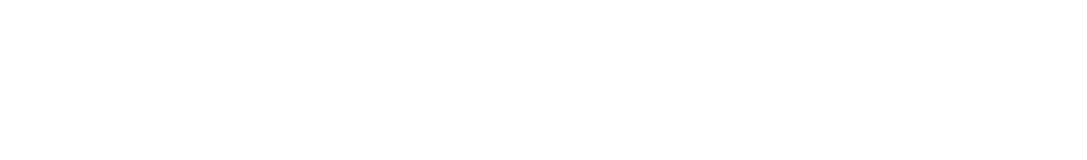
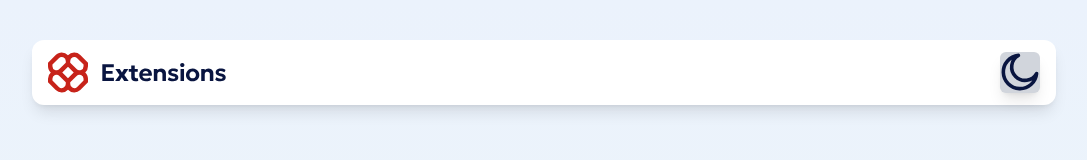
Before and after one commit to ayanC231209/UI-extension-manager, a plain HTML site: page index.html in a window 1280 px wide. Shown: the whole page, without its empty margins (96-1183 px from the left). Drawn offline with nearby package versions, Linux system fonts and the light colour scheme.

Commit message:
header done

```diff
--- a/index.html
+++ b/index.html
@@ -1,12 +1,43 @@
 <!DOCTYPE html>
-<html lang="en">
+<html lang="en"  data-theme="light">
 <head>
-    <meta charset="UTF-8">
-    <meta http-equiv="X-UA-Compatible" content="IE=edge">
-    <meta name="viewport" content="width=device-width, initial-scale=1.0">
-    <title>Document</title>
+  <meta charset="UTF-8">
+  <meta http-equiv="X-UA-Compatible" content="IE=edge">
+  <meta name="viewport" content="width=device-width, initial-scale=1.0">
+  <link href="https://cdn.jsdelivr.net/npm/daisyui@5" rel="stylesheet" type="text/css" />
+  <script src="https://cdn.jsdelivr.net/npm/@tailwindcss/browser@4"></script>
+  <link href="https://cdn.jsdelivr.net/npm/daisyui@5/themes.css" rel="stylesheet" type="text/css" />
+  <link rel="preconnect" href="https://fonts.googleapis.com">
+  <link rel="preconnect" href="https://fonts.gstatic.com" crossorigin>
+  <link href="https://fonts.googleapis.com/css2?family=Noto+Sans:wght@400;600;700&display=swap" rel="stylesheet">
+
+  <title>Extension manager</title>
 </head>
-<body>
+<body class="font-['Noto Sans'] bg-gradient-to-b from-[#EBF2FC] to-[#EEF8F9] h-screen pt-10">
+
+    <div class="flex  shadow-lg rounded-xl bg-white max-w-[80%] mx-auto  ">
+
+
+        <div class="flex py-3 px-4 justify-between w-full">
+            <div class="flex items-start"><img src="assets/images/logo.svg" alt=""></div>
+            <div class="shadow-lg bg-gray-300 dark:bg-gray-900 rounded-md hover:bg-gray-400 ">
+                <label class="swap swap-rotate">
+                    <!-- this hidden checkbox controls the state -->
+                    <input type="checkbox" class="" />
+
+
+                     <!-- moon icon -->
+                     <img src="assets/images/icon-moon.svg" alt=""  class="swap-off h-10 w-10 fill-current">
+                    <!-- sun icon -->
+                    <img src="assets/images/icon-sun.svg" alt="" class="swap-on h-10 w-10 fill-current">
+
+
+                  </label>
+            </div>
+        </div>
+    </div>
+
+
 
 </body>
 </html>
```
Also changed, not shown: tailwind.config.js (added, +7 -0 lines), style.css (added).
